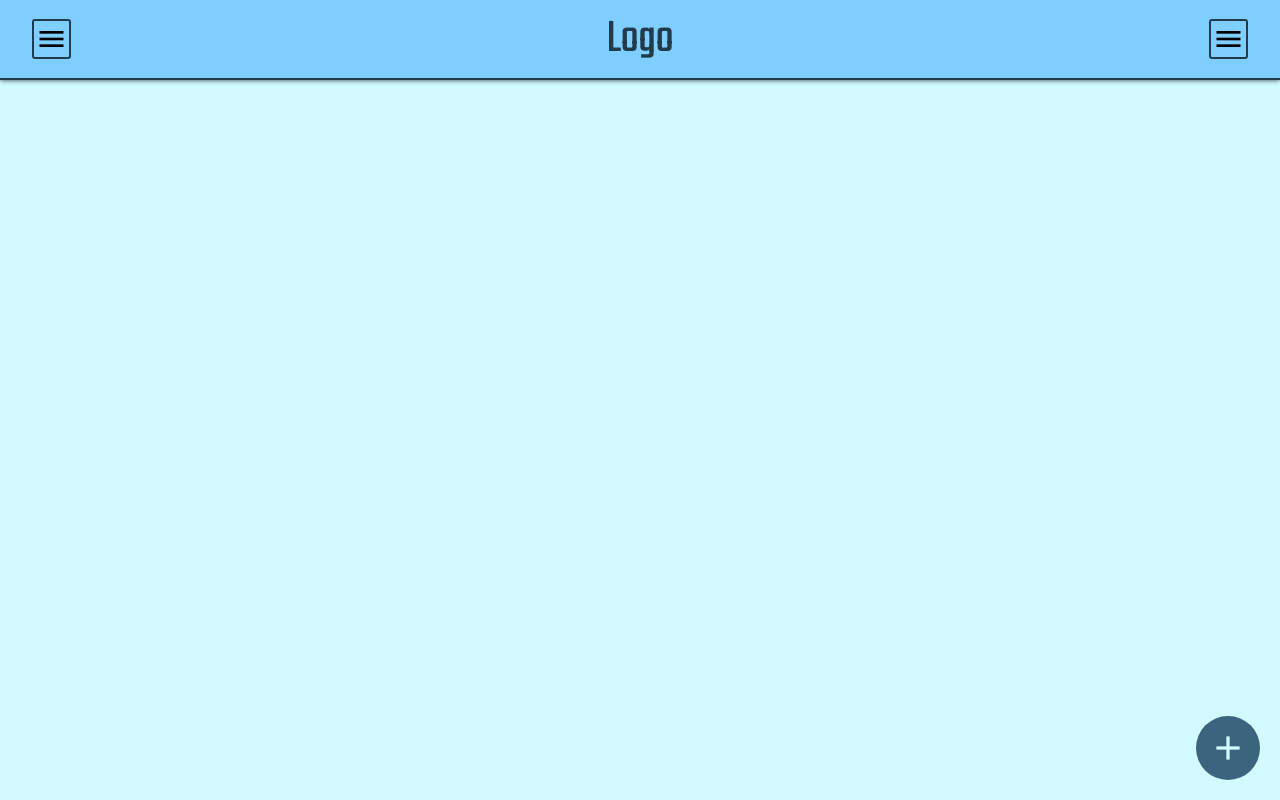
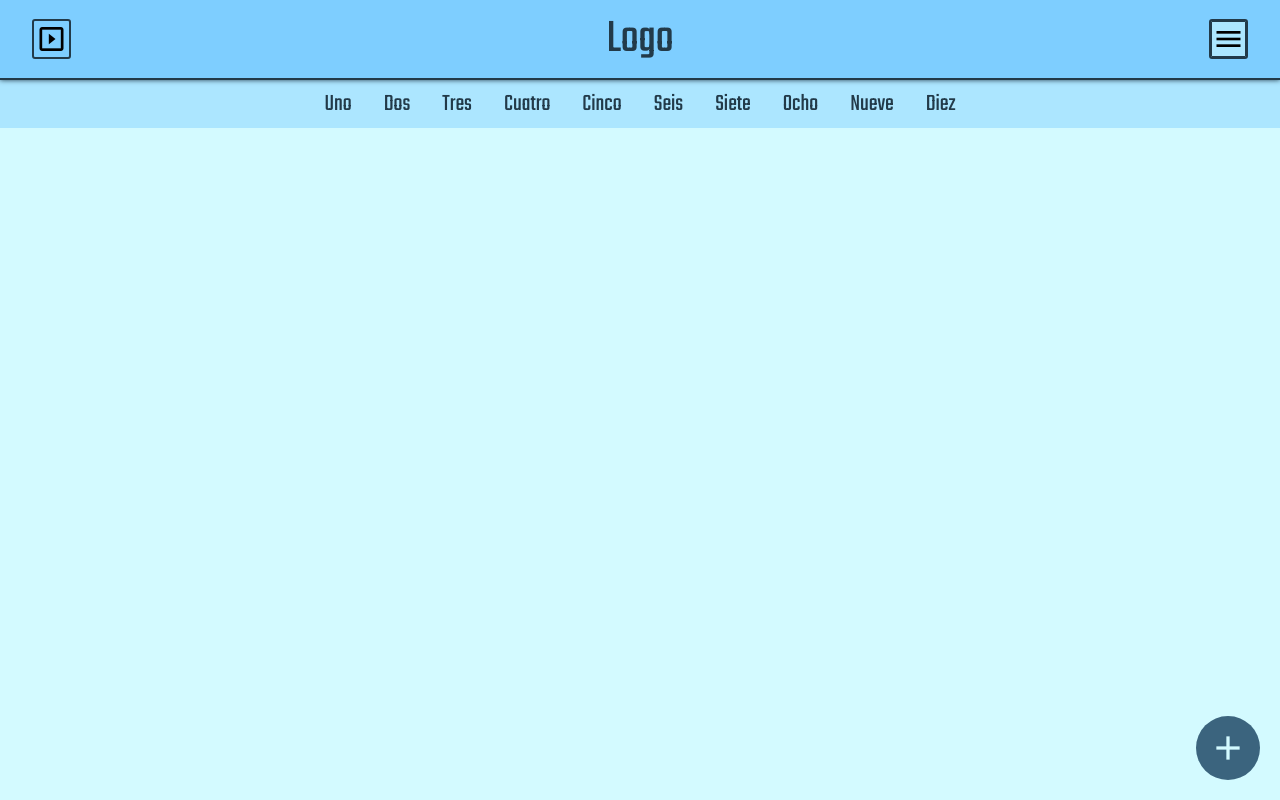
Before and after one commit to MrBlunderovich/js-tinkering3, a website built with webpack: page src/index.html in a window 1280 px wide. Both pictures are taken after a click on the button "menu". Built offline with nearby package versions, Linux system fonts and the light colour scheme; what @mrblunderovich/femtoid would draw is missing.

Commit message:
Get ready for images

```diff
--- a/src/NavMenu.js
+++ b/src/NavMenu.js
@@ -1,5 +1,6 @@
 //
 import TooLate from "./TooLate";
+import femtoid from "@mrblunderovich/femtoid";
 
 const navbar = document.querySelector(".navbar");
 const main = document.querySelector("main");
@@ -37,6 +38,7 @@
   menuItems.forEach((item) => {
     const menuItem = document.createElement("li");
     menuItem.textContent = item;
+    menuItem.dataset.id = femtoid();
     menuItem.classList.add("nav-menu-item");
     menu.appendChild(menuItem);
   });
--- a/src/index.html
+++ b/src/index.html
@@ -10,7 +10,7 @@
   <body>
     <header>
       <button class="header-menu-btn menu-btn left material-icons-outlined">
-        menu
+        slideshow
       </button>
       <div class="logo">Logo</div>
       <button class="header-menu-btn menu-btn right material-icons-outlined">
```
Also changed, not shown: src/style.css (+0 -19 lines).
